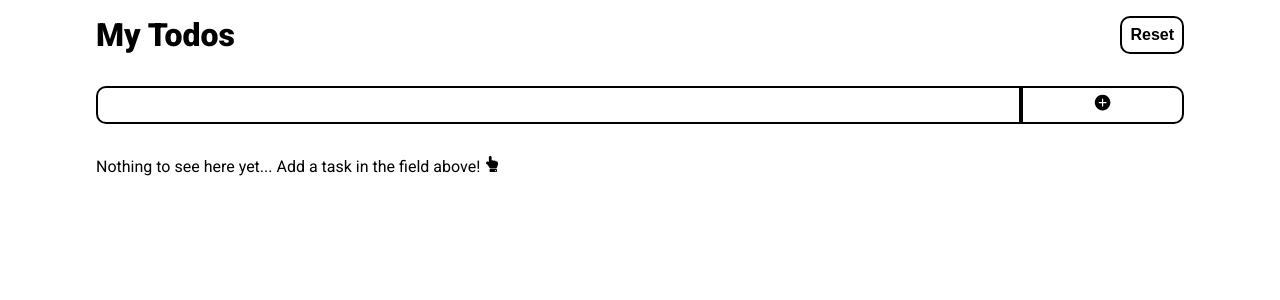
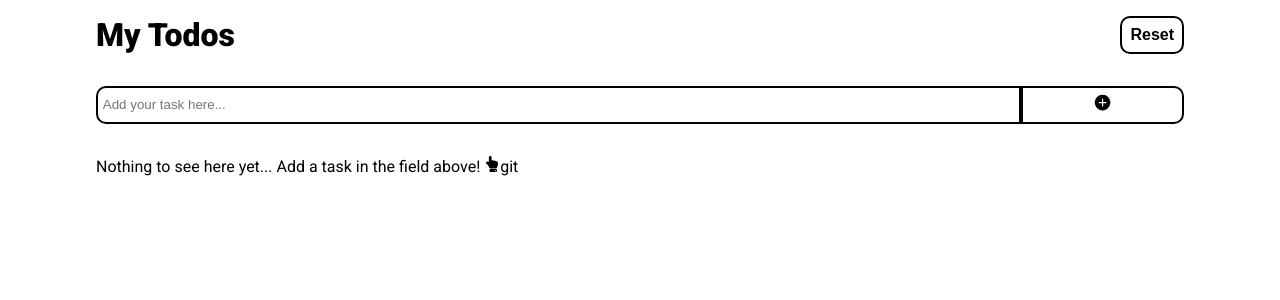
Before and after one commit to Benyamin428/react-to-do-list, a React (Create React App) app: page / in a window 1280 px wide. Shown: the top 300 px of the page. Built offline with nearby package versions, Linux system fonts and the light colour scheme.

Commit message:
added placeholder text for input

```diff
--- a/src/App.jsx
+++ b/src/App.jsx
@@ -38,7 +38,7 @@ const App = () => {
     <div className="container">
       <Heading reset={reset} />
       <Taskbar addTask={addTask} />
-      {tasks.length > 0 ? <Main tasks={tasks} deleteTask={deleteTask} /> : <p class="display-text">Nothing to see here yet... Add a task in the field above! <FaHandPointUp /></p>}
+      {tasks.length > 0 ? <Main tasks={tasks} deleteTask={deleteTask} /> : <p class="display-text">Nothing to see here yet... Add a task in the field above! <FaHandPointUp />git </p>}
     </div>
   );
 }
--- a/src/components/Taskbar/Taskbar.jsx
+++ b/src/components/Taskbar/Taskbar.jsx
@@ -4,7 +4,7 @@ import { IoIosAddCircle } from "react-icons/io";
 const Taskbar = ({addTask}) => {
     return (
         <form onSubmit={addTask} className="taskbar">
-            <input className="taskbar__input" type="text" />
+            <input className="taskbar__input" placeholder="Add your task here..." type="text" />
             <button className="taskbar__button"><IoIosAddCircle /></button>
         </form>
     );
```
